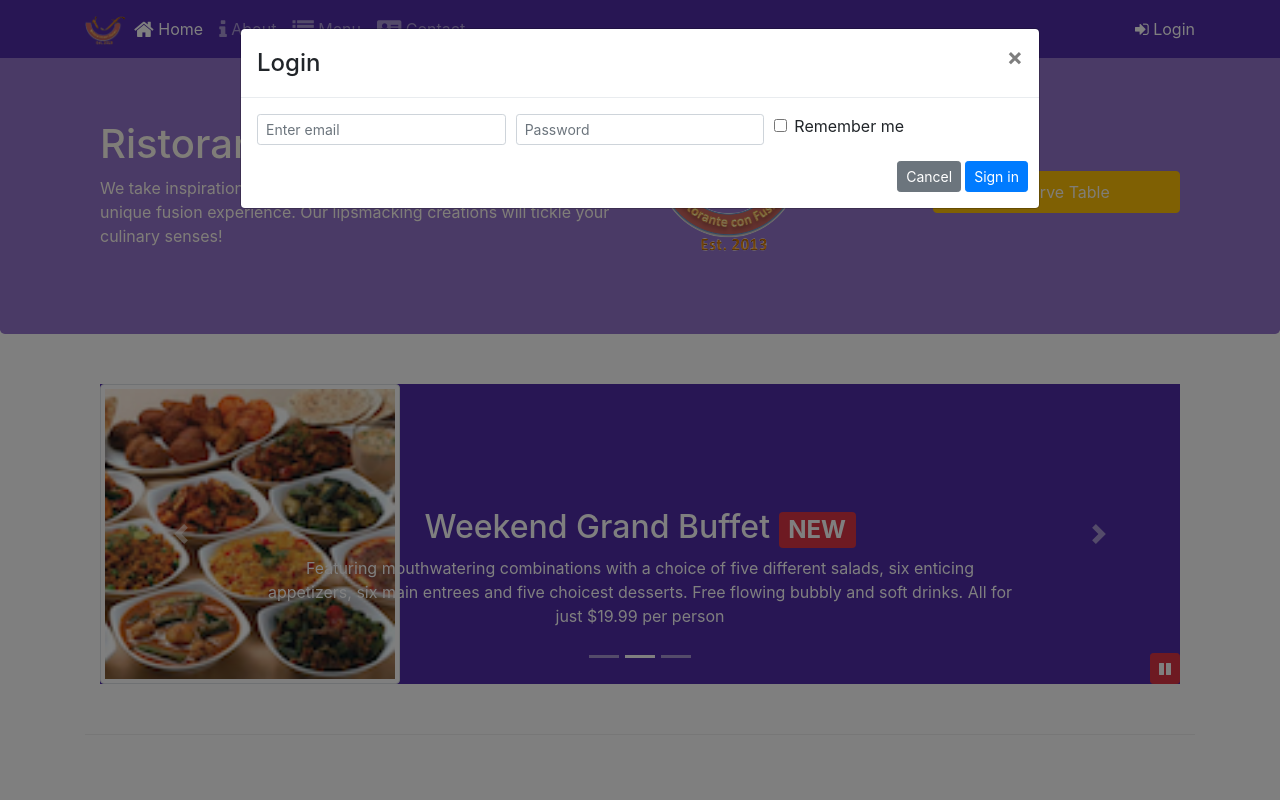
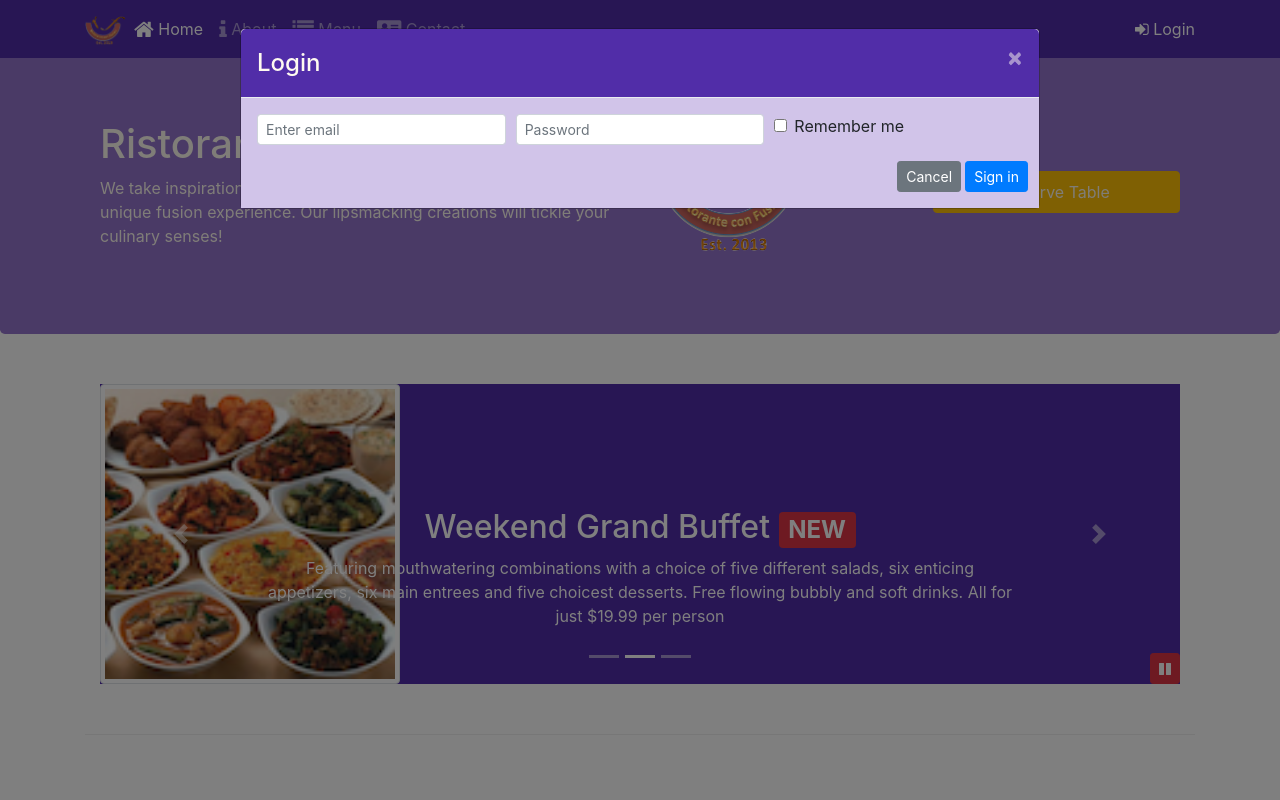
Before and after one commit to AhmedAdelSalama/ResturantSite, a website: page index.html in a window 1280 px wide. Both pictures are taken after a click on the link "Login". Shown: the top 800 px of the page. Drawn offline with nearby package versions, Linux system fonts and the light colour scheme.

Commit message:
assignment 4

```diff
--- a/css/styles.scss
+++ b/css/styles.scss
@@ -71,3 +71,13 @@ body{
     bottom: 0px;
     z-index: 1;
 }
+.modal-header{
+    background-color:$background-dark;
+    color: floralwhite;
+    button{
+        color: floralwhite;
+    }
+}
+.modal-body{
+    background-color:$background-pale;
+}
--- a/index.html
+++ b/index.html
@@ -41,7 +41,7 @@
                     </li>
                 </ul>
                 <span class="navbar-text">
-                    <a data-toggle="modal" data-target="#loginModal">
+                    <a id="login" href="#">
                     <span class="fa fa-sign-in"></span> Login</a>
                 </span>
             </div>
@@ -94,7 +94,7 @@
                 </div>
                 <div class="col-12 col-sm-3 align-self-center">
                     <a role="button" class="btn btn-block nav-link btn-warning"
-                        data-toggle="modal" data-target="#reservation">Reserve Table</a>
+                        id="reserveButton">Reserve Table</a>
                 </div>
             </div>
         </div>
@@ -345,6 +345,19 @@
                     $("#carouselButton").children("span").addClass('fa-pause');
                 }
             });
+            $("#login").click(function(){
+               // $("#login").attr('data-toggle','modal');
+               // $("#login").attr('data-target','#loginModal');
+               $('#loginModal').modal('toggle')
+               $('#loginModal').modal('show')
+            });
+            $("#reserveButton").click(function(){
+               // $("#reserveButton").attr('data-toggle','modal');
+                //$("#reserveButton").attr('data-target','#reservation');
+                $('#reservation').modal('toggle')
+               $('#reservation').modal('show')
+
+            });
         });
     </script>
 
```
Also changed, not shown: css/styles.css.
